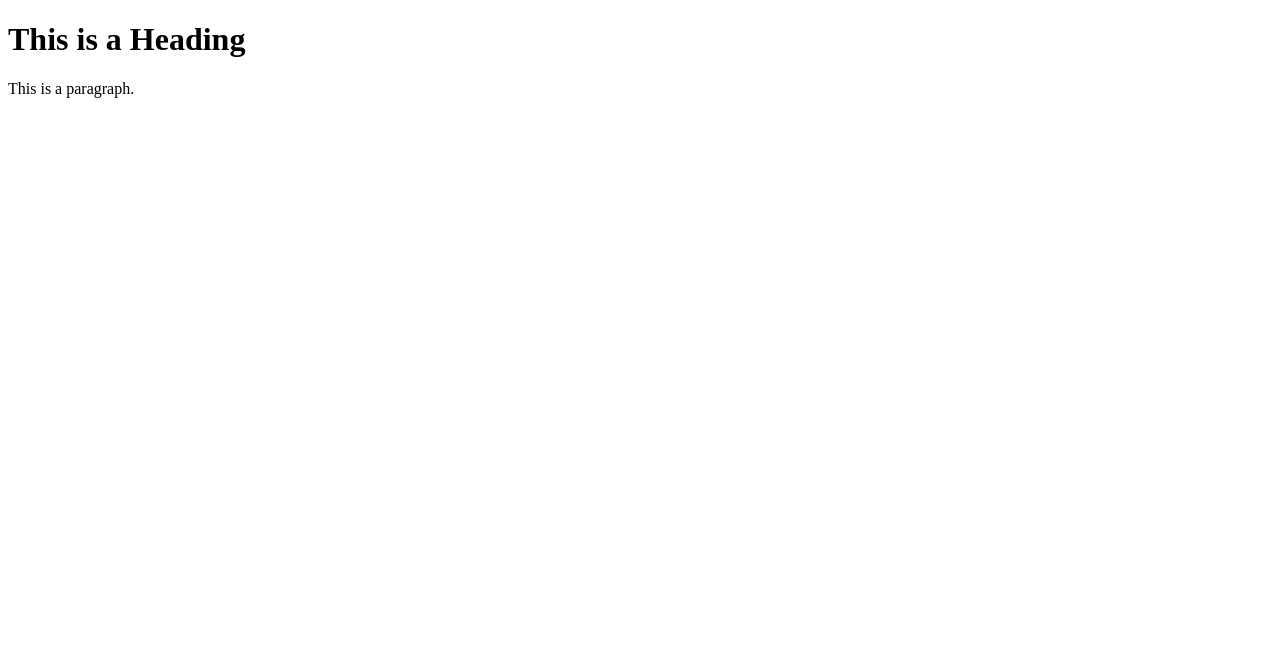
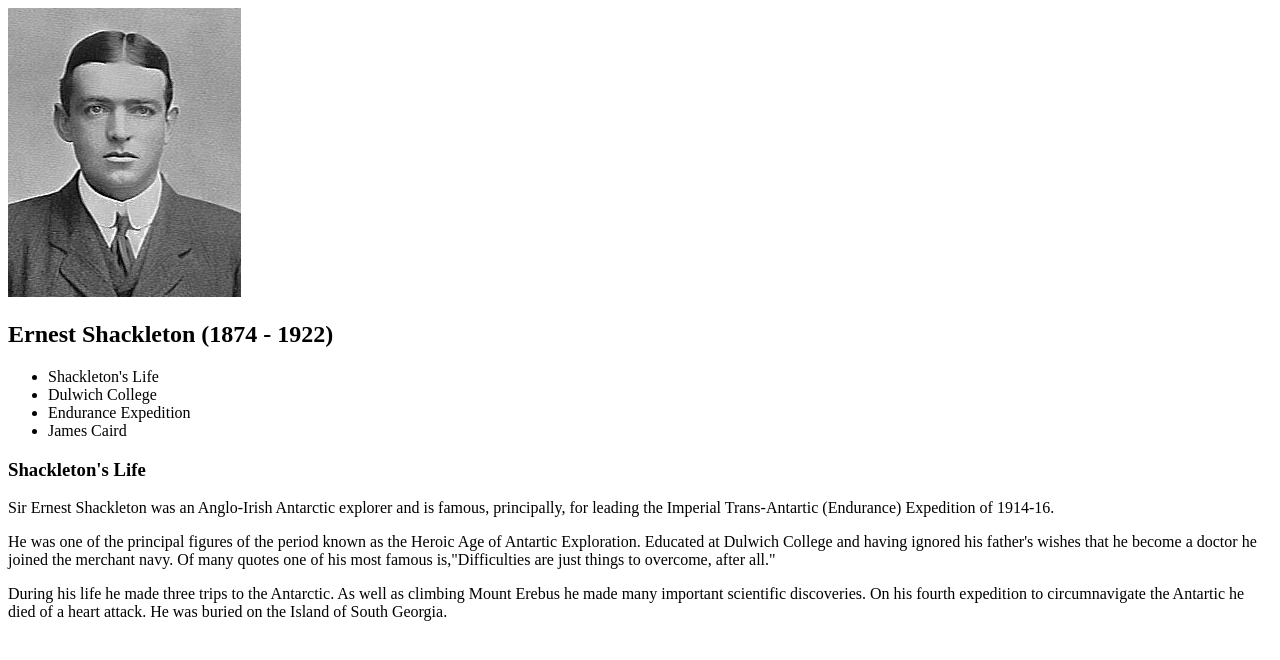
Before and after one commit to jacobltaylor/jacobltaylor.github.io, a plain HTML site: page index.html in a window 1280 px wide. Drawn offline with Linux system fonts and the light colour scheme.

Commit message:
Update index.html

```diff
--- a/index.html
+++ b/index.html
@@ -1,12 +1,61 @@
 <!DOCTYPE html>
+
 <html>
+
+
+
 <head>
-<title>Page Title</title>
+
+<title> Ernest Shackleton </title>
+
 </head>
+
+
+
 <body>
 
-<h1>This is a Heading</h1>
-<p>This is a paragraph.</p>
+<img src="shackletonicon.jpg" alt="Ernest Shackleton at Dulwich College." />
+
+
+
+<h2> Ernest Shackleton (1874 - 1922) </h2>
+
+
+
+<ul>
+
+<li>Shackleton's Life </li>
+
+<li>Dulwich College </li>
+
+<li>Endurance Expedition</li>
+
+<li>James Caird</li>
+
+</ul>
+
+</div>
+
+<div id="container">
+
+<h3> Shackleton's Life </h3>
+
+
+
+<p> <ahref="https://en.wikipedia.org/wiki/Ernest_Shackleton" >Sir Ernest Shackleton </a> was an Anglo-Irish Antarctic explorer and is famous, principally, for leading the Imperial Trans-Antartic (Endurance) Expedition of 1914-16. </p>
+
+
+
+<p> He was one of the principal figures of the period known as the Heroic Age of Antartic Exploration. Educated at Dulwich College and having ignored his father's wishes that he become a doctor he joined the merchant navy. Of many quotes one of his most famous is,"Difficulties are just things to overcome, after all." </p>
+
+
+
+<p> During his life he made three trips to the Antarctic. As well as climbing Mount Erebus he made many important scientific discoveries. On his fourth expedition to circumnavigate the Antartic he died of a heart attack. He was buried on the Island of South Georgia. </p>
+
+</div>
+
+</div>
 
 </body>
+
 </html>
```
